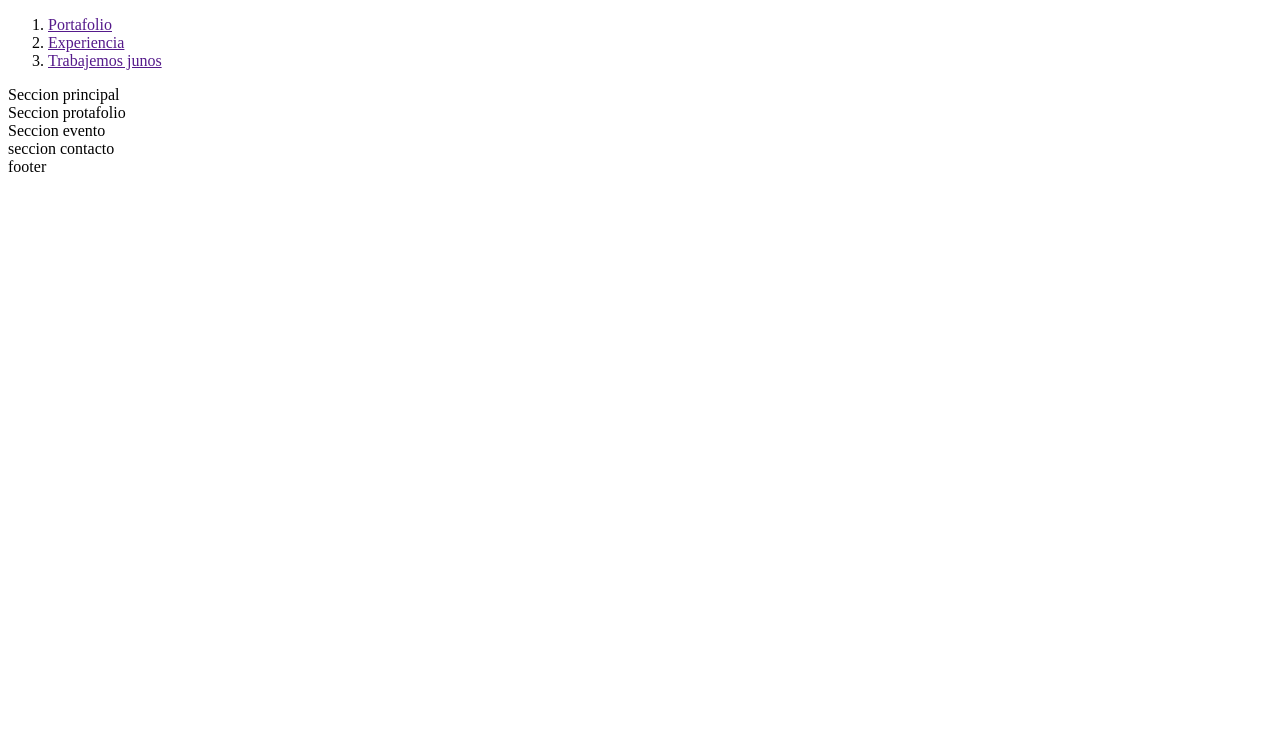
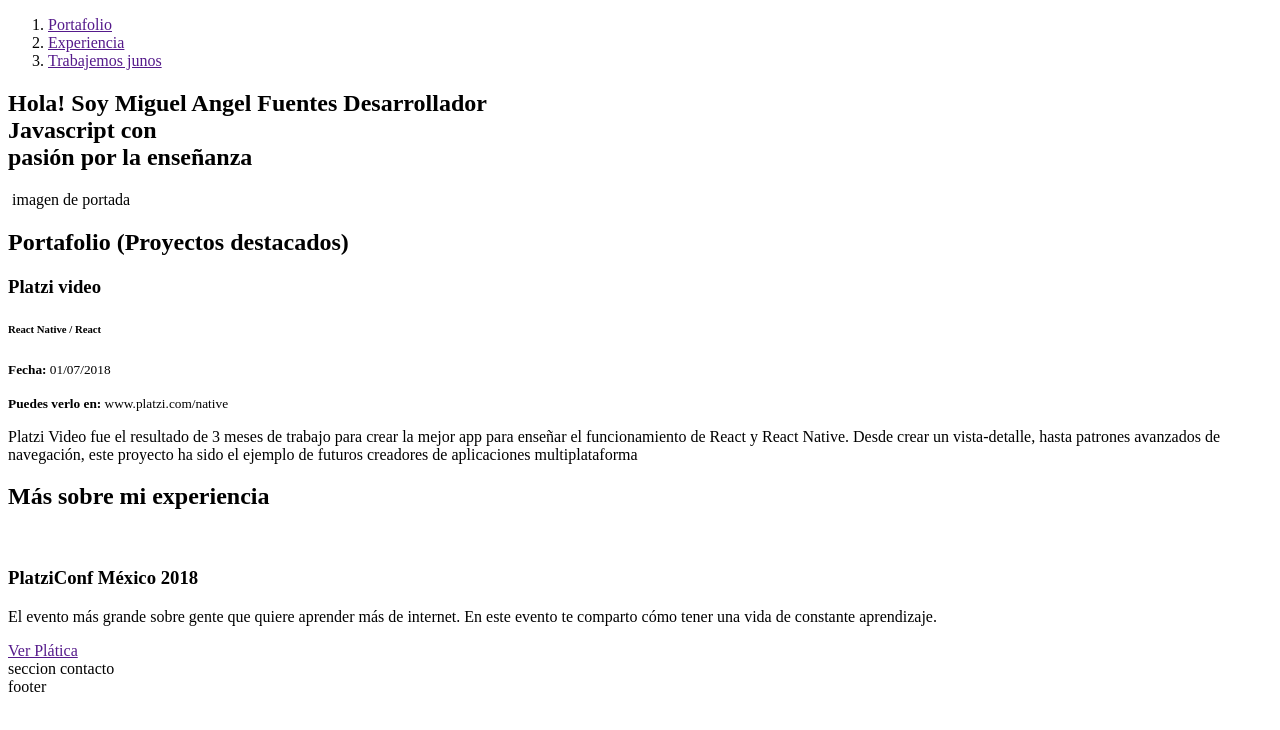
Before and after one commit to mikeegivieer/Portafolio, a plain HTML site: page index.html in a window 1280 px wide. Drawn offline with Linux system fonts and the light colour scheme.

Commit message:
Se agrego sección de portafolio y experiencia

```diff
--- a/index.html
+++ b/index.html
@@ -1,6 +1,9 @@
 <!DOCTYPE html>
-<html>
+<html lang="en">
     <head>
+    <meta charset="UTF-8">
+    <meta name="viewport" content="width=device-width, initial-scale=1.0">
+    <meta http-equiv="X-UA-Compatible" content="ie=edge">
      <title>Miguel Angel Fuentes</title>
     </head>
     <body>
@@ -20,9 +23,35 @@
            </nav>
        </header>
 
-       <section>Seccion principal</section>
-       <section>Seccion protafolio</section>
-       <section>Seccion evento</section>
+       <section>
+           <h1>
+               Hola! Soy <strong> Miguel Angel Fuentes</strong> Desarrollador <br><strong>Javascript</strong> con <br> pasión por la <strong> enseñanza</strong>
+           </h1>
+           <img src="" alt=""> imagen de portada
+       </section>
+
+       <section>
+           <h2>Portafolio (Proyectos destacados)</h2>
+           <article>
+               <h3>Platzi video</h3>
+               <h6>React Native / React</h6>
+               <p><small><strong> Fecha:</strong> 01/07/2018 </small></p>
+               <p><small><strong> Puedes verlo en:</strong> www.platzi.com/native </small></p>
+               <p>Platzi Video fue el resultado de 3 meses de trabajo para crear la mejor app para enseñar el funcionamiento de React y React Native. Desde crear un vista-detalle, hasta patrones avanzados de navegación, este proyecto ha sido el ejemplo de futuros creadores de aplicaciones multiplataforma</p>
+           </article>
+       </section>
+
+       <section>
+           <h2>Más sobre mi experiencia</h2>
+           <article>
+             <figure>
+                 <img src="" alt="">
+             </figure>
+             <h3>PlatziConf México 2018</h3>
+             <p>El evento más grande sobre gente que quiere aprender más de internet. En este evento te comparto cómo tener una vida de constante aprendizaje.</p>
+              <a href="">Ver Plática</a>
+            </article>
+       </section>
        <section>seccion contacto</section>
        <footer>footer</footer>
     </body>
```
